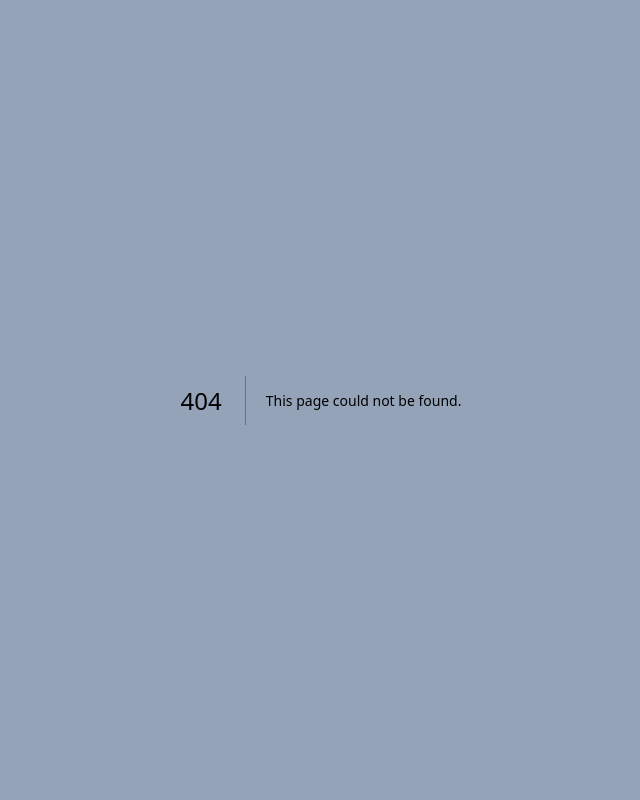
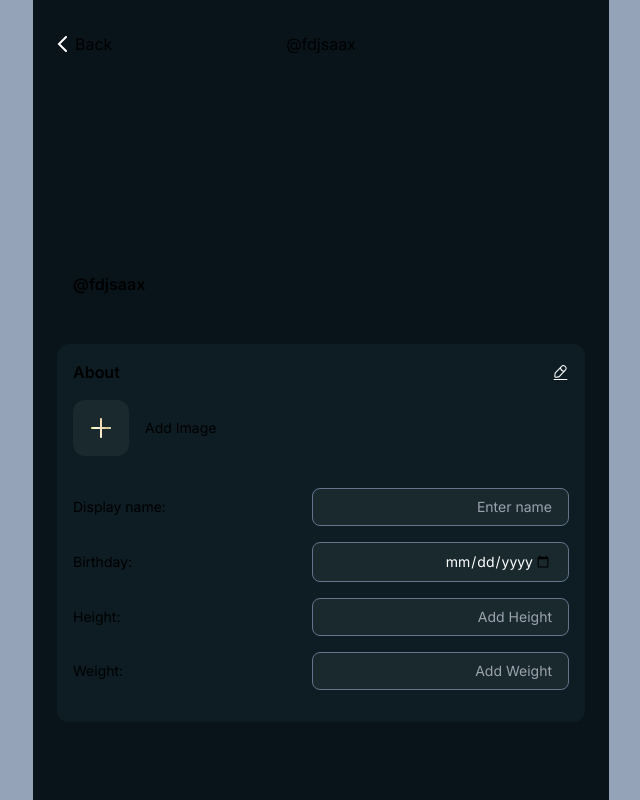
Before and after one commit to fandi-ahmad/youapp-technical-challenge, a Next.js app: page /edit in a window 1280 px wide. Before the commit this address had no page. Shown: the whole page, without its empty margins (319-959 px from the left). Built offline with nearby package versions, Linux system fonts and the light colour scheme.

Commit message:
add edit page and modifief profile page

```diff
--- /dev/null
+++ b/src/app/edit/page.tsx
@@ -0,0 +1,57 @@
+"use client"
+import CardProfile from '@/components/CardProfile'
+import HeaderProfile from '@/components/HeaderProfile'
+import { useRouter } from 'next/navigation'
+import plusIcon from "@/assets/icons/plus.svg"
+import Image from 'next/image'
+import InputBio from '@/components/InputBio'
+
+const Edit = () => {
+  const router = useRouter()
+
+  return (
+    <div className='max-w-xl mx-auto min-h-screen relative px-6 py-8 bg-dark-blue'>
+      <HeaderProfile onClick={() => router.push('/')} username="@fdjsaax" />
+
+      <div className="w-full h-56 bg-dark-soft-blue-200 rounded-xl mt-8 flex items-end p-4">
+        <p className="font-semibold">@fdjsaax</p>
+      </div>
+
+      <CardProfile title='About'>
+        <div className='mt-4 flex flex-row items-center mb-8 text-sm'>
+          <button className='bg-white bg-opacity-5 w-14 h-14 flex justify-center items-center rounded-xl me-4'>
+            <Image alt='plus' src={plusIcon} />
+          </button>
+          <p>Add Image</p>
+        </div>
+
+        <div className='text-sm'>
+
+          <div className='flex justify-between items-center mb-4'>
+            <p className='w-full'>Display name:</p>
+            <InputBio placeholder='Enter name' />
+          </div>
+
+          <div className='flex justify-between items-center mb-4'>
+            <p className='w-full'>Birthday:</p>
+            <InputBio type='date' placeholder='DD MM YYYY' />
+          </div>
+
+          <div className='flex justify-between items-center mb-4'>
+            <p className='w-full'>Height:</p>
+            <InputBio placeholder='Add Height' />
+          </div>
+
+          <div className='flex justify-between items-center mb-4'>
+            <p className='w-full'>Weight:</p>
+            <InputBio placeholder='Add Weight' />
+          </div>
+
+        </div>
+      </CardProfile>
+
+    </div>
+  )
+}
+
+export default Edit
--- a/src/app/page.tsx
+++ b/src/app/page.tsx
@@ -2,20 +2,50 @@
 import { useEffect, useRef, useState } from "react";
 import { useRouter } from "next/navigation";
 import { ApiUserGetProfile } from "@/api/ApiUsers";
+import HeaderProfile from "@/components/HeaderProfile";
+import CardProfile from "@/components/CardProfile";
+import TextBio from "@/components/TextBio";
+import imageExample from "@/assets/images/example-image.jpeg"
+import Image from "next/image";
+import Label from "@/components/Label";
+import iconExample from "@/assets/icons/edit.svg"
+
+interface ProfileType {
+  email: string
+  username: string
+  interests: {
+    [key: number]: string
+  }
+  name?: string
+  birthday?: string
+  horoscope?: string
+  zodiac?: string
+  height?: number
+  weight?: number
+}
 
 export default function Home() {
   const router = useRouter()
   const isFetched = useRef(false);
+  const [profile, setProfile] = useState<ProfileType>()
 
   const getDataUserProfile = async () => {
     try {
       const response = await ApiUserGetProfile()
-      console.log(response, '<-- response get profile');
+      console.log(response.data.data, '<-- response get profile');
+      setProfile(response.data.data)
     } catch (error) {
       console.log(error, '<-- error get profile');
     }
   }
 
+  const exampleData = {
+    username: 'fandijsx',
+    interest: {
+      0: 'game',
+      1: 'coding'
+    }
+  }
 
   useEffect(() => {
     const token = localStorage.getItem('access_token');
@@ -35,7 +65,62 @@ export default function Home() {
 
   return (
     <div className="max-w-xl mx-auto min-h-screen relative px-6 py-8 bg-dark-blue">
-      <h1>home</h1>
+      <HeaderProfile username={'@'+profile?.username} />
+
+      <div onClick={() => console.log(profile)} className="w-full h-56 bg-dark-soft-blue-200 rounded-xl mt-8 flex items-end p-4">
+        <p className="font-semibold">@{profile?.username}</p>
+      </div>
+
+      {/* <div className="w-full h-60 bg-dark-soft-blue-200 rounded-xl mt-8 flex items-end overflow-hidden">
+        <Image alt="ex" src={imageExample} className="object-cover w-full h-60" />
+        <div className="absolute p-4 z-20">
+          <p className="font-semibold">@fdjsaax</p>
+          <p>male</p>
+          <div className="flex flex-wrap gap-4 mt-2">
+            <Label bgDark>
+              <Image alt="icon" src={iconExample} className="me-2" /> Virgo
+            </Label>
+            <Label bgDark>
+              <Image alt="icon" src={iconExample} className="me-2" /> Pig
+            </Label>
+          </div>
+        </div>
+        <div className="absolute w-full h-28 z-10 left-0 px-6">
+          <div className="bg-gradient-to-t from-black to-transparent h-28 rounded-br-xl rounded-bl-xl "></div>
+        </div>
+      </div> */}
+
+      <CardProfile title="About" handleEditClick={() => router.push('/edit')}>
+        {profile?.birthday || profile?.horoscope || profile?.height || profile?.weight
+          ?
+          <>
+            <div className="mt-4"></div>
+            <TextBio left="Birthday:" right={profile?.birthday} />
+            <TextBio left="Horoscope:" right={profile?.horoscope} />
+            <TextBio left="Zodiac:" right={profile.zodiac} />
+            <TextBio left="Height:" right={profile?.height + ' cm'} />
+            <TextBio left="Weight:" right={profile?.weight + ' kg'} />
+          </>
+          :
+          <p className="mt-8 opacity-50">Add in your your to help others know you better</p>
+        }
+      </CardProfile>
+
+
+      <CardProfile title="Interest">
+        <div className="mt-4 flex flex-wrap gap-4">
+          {profile?.interests
+            ?
+            Object.values(profile.interests).map((interest, index) => (
+              <Label key={index}>{interest}</Label>
+            ))
+            :
+            <p className="mt-4 opacity-50">Add in your interest to find a better match</p>
+          }
+        </div>
+      </CardProfile>
+
+
     </div>
   )
 }
```
